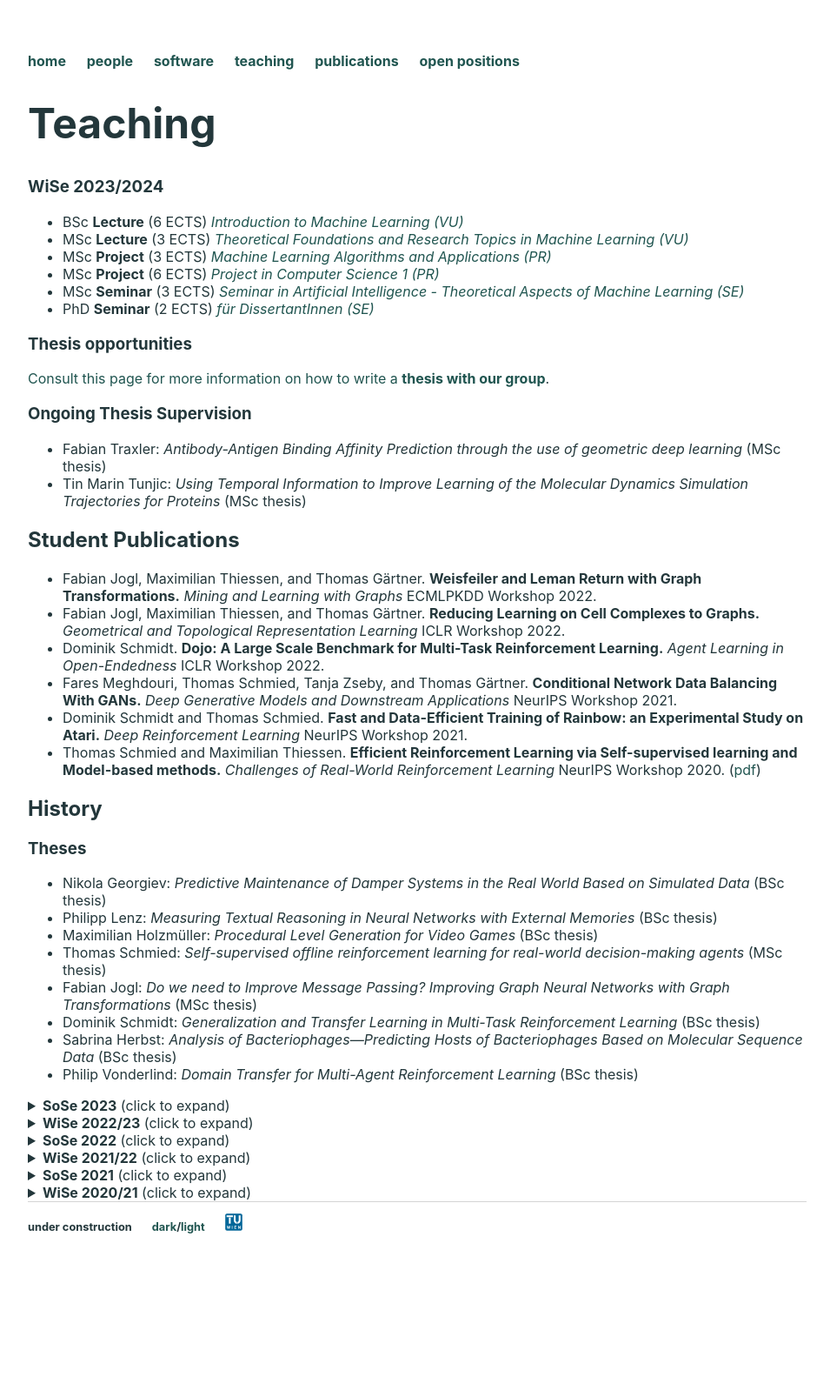
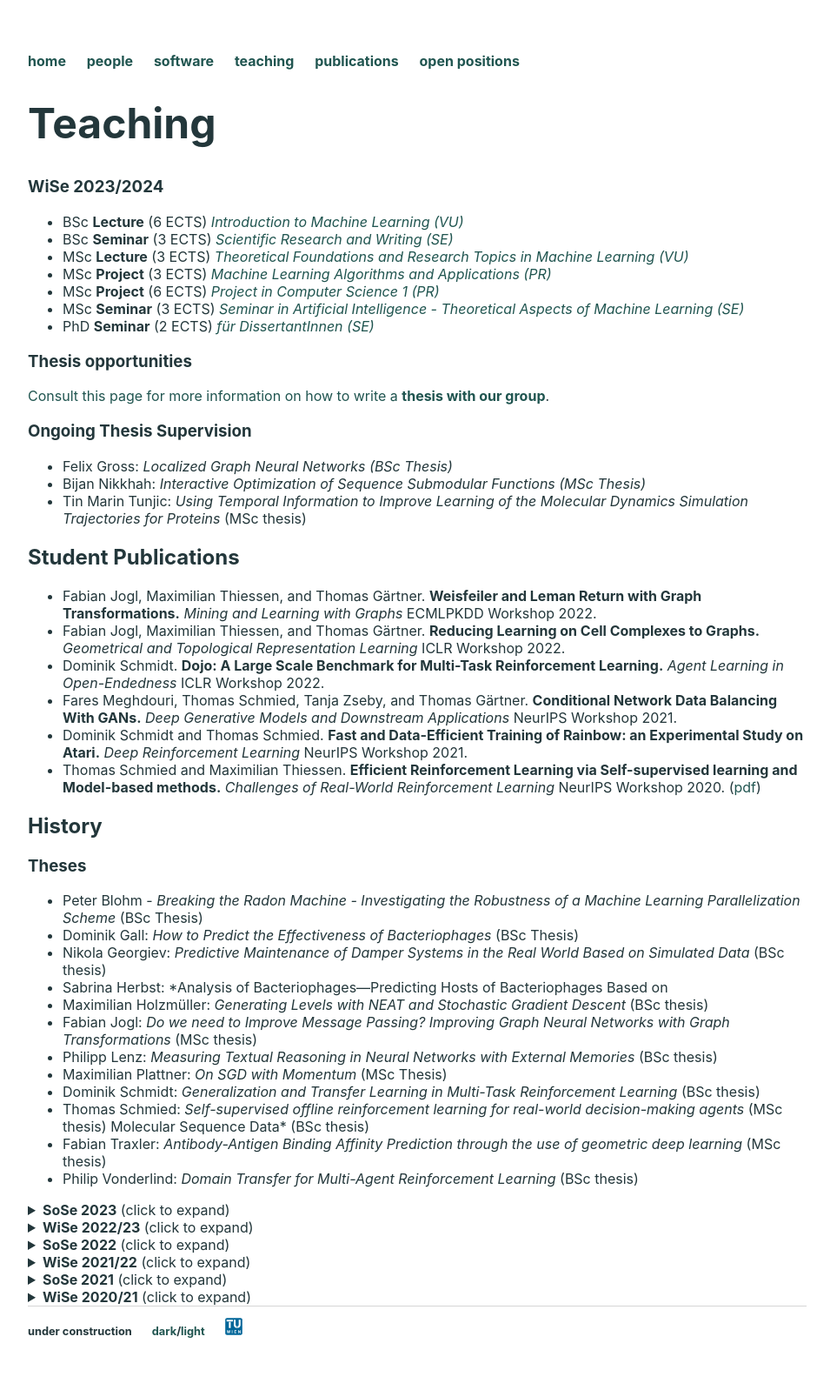
Before and after one commit to ml-tuw/ml-tuw.github.io, a Jekyll site: the page built from teaching/index.md, in a window 1280 px wide. Shown: the whole page at 87% size, without its empty margins (160-1115 px from the left). Built offline with Jekyll 4.4.1, drawn with Linux system fonts in a browser that asks for light colours; before the commit the page ends 1478 px from its top, so only the background shows below that.

Commit message:
add thesis students, bsc seminar, sagars seminar topic

```diff
--- a/teaching/index.md
+++ b/teaching/index.md
@@ -6,7 +6,7 @@ title: Teaching
 ### WiSe 2023/2024
 <ul>
 <li> BSc <b>Lecture</b> (6 ECTS) <a href="./ws2324/intro_ml.html"><i>Introduction to Machine Learning (VU)</i></a></li>
-<!-- <li> BSc <b>Seminar</b> (3 ECTS) <a href="./ws2324/seminar_bsc.html"><i>Scientific Research and Writing (SE)</i></a></li>  -->
+<li> BSc <b>Seminar</b> (3 ECTS) <a href="./ws2324/seminar_bsc.html"><i>Scientific Research and Writing (SE)</i></a></li>
 <li> MSc <b>Lecture</b> (3 ECTS) <a href="./ws2324/tfrtML.html"><i>Theoretical Foundations and Research Topics in Machine Learning (VU)</i></a></li>
 <li> MSc <b>Project</b> (3 ECTS) <a href="./ws2324/ana.html"><i>Machine Learning Algorithms and Applications (PR)</i></a></li>
 <li> MSc <b>Project</b> (6 ECTS) <a href="./ws2324/ana6ects.html"><i>Project in Computer Science 1 (PR)</i></a></li>
@@ -23,9 +23,8 @@ title: Teaching
 ### Ongoing Thesis Supervision
 
  <!-- - Andrei Brasoveanu: ** -->
- <!-- - Bijan: *(MSc Thesis)* -->
- <!-- - Felix Gross: *Localized Graph Neural Networks (BSc Thesis)* -->
- - Fabian Traxler: *Antibody-Antigen Binding Affinity Prediction through the use of geometric deep learning* (MSc thesis)
+ - Felix Gross: *Localized Graph Neural Networks (BSc Thesis)*
+ - Bijan Nikkhah: *Interactive Optimization of Sequence Submodular Functions (MSc Thesis)*
  - Tin Marin Tunjic: *Using Temporal Information to Improve Learning of the Molecular Dynamics Simulation Trajectories for Proteins* (MSc thesis)
 
 ## Student Publications
@@ -42,14 +41,18 @@ title: Teaching
 ## History
 
 ### Theses
+ - Peter Blohm - *Breaking the Radon Machine - Investigating the Robustness of a Machine Learning Parallelization Scheme* (BSc Thesis)
+ - Dominik Gall: *How to Predict the Effectiveness of Bacteriophages* (BSc Thesis)
  - Nikola Georgiev: *Predictive Maintenance of Damper Systems in the Real World Based on Simulated Data* (BSc thesis)
+ - Sabrina Herbst: *Analysis of Bacteriophages---Predicting Hosts of Bacteriophages Based on
+ - Maximilian Holzmüller: *Generating Levels with NEAT and Stochastic Gradient Descent* (BSc thesis)
+ - Fabian Jogl: *Do we need to Improve Message Passing? Improving Graph Neural Networks with Graph Transformations* (MSc thesis)
  - Philipp Lenz: *Measuring Textual Reasoning in Neural Networks with External Memories* (BSc thesis)
- - Maximilian Holzmüller: *Procedural Level Generation for Video Games* (BSc thesis)
+ - Maximilian Plattner: *On SGD with Momentum* (MSc Thesis)
+ - Dominik Schmidt: *Generalization and Transfer Learning in Multi-Task Reinforcement Learning* (BSc thesis)
  - Thomas Schmied: *Self-supervised offline reinforcement learning for real-world decision-making agents* (MSc thesis)
- - Fabian Jogl: *Do we need to Improve Message Passing? Improving Graph Neural Networks with Graph Transformations* (MSc thesis)
- - Dominik Schmidt: *Generalization and Transfer Learning in Multi-Task Reinforcement Learning* (BSc thesis)
- - Sabrina Herbst: *Analysis of Bacteriophages---Predicting Hosts of Bacteriophages Based on
 Molecular Sequence Data* (BSc thesis)
+ - Fabian Traxler: *Antibody-Antigen Binding Affinity Prediction through the use of geometric deep learning* (MSc thesis)
  - Philip Vonderlind: *Domain Transfer for Multi-Agent Reinforcement Learning* (BSc thesis)
 
 <details>
```
Also changed, not shown: teaching/ws2324/bsc_topics/topics_sm/Learning_Logic.md (added, +18 -0 lines).
